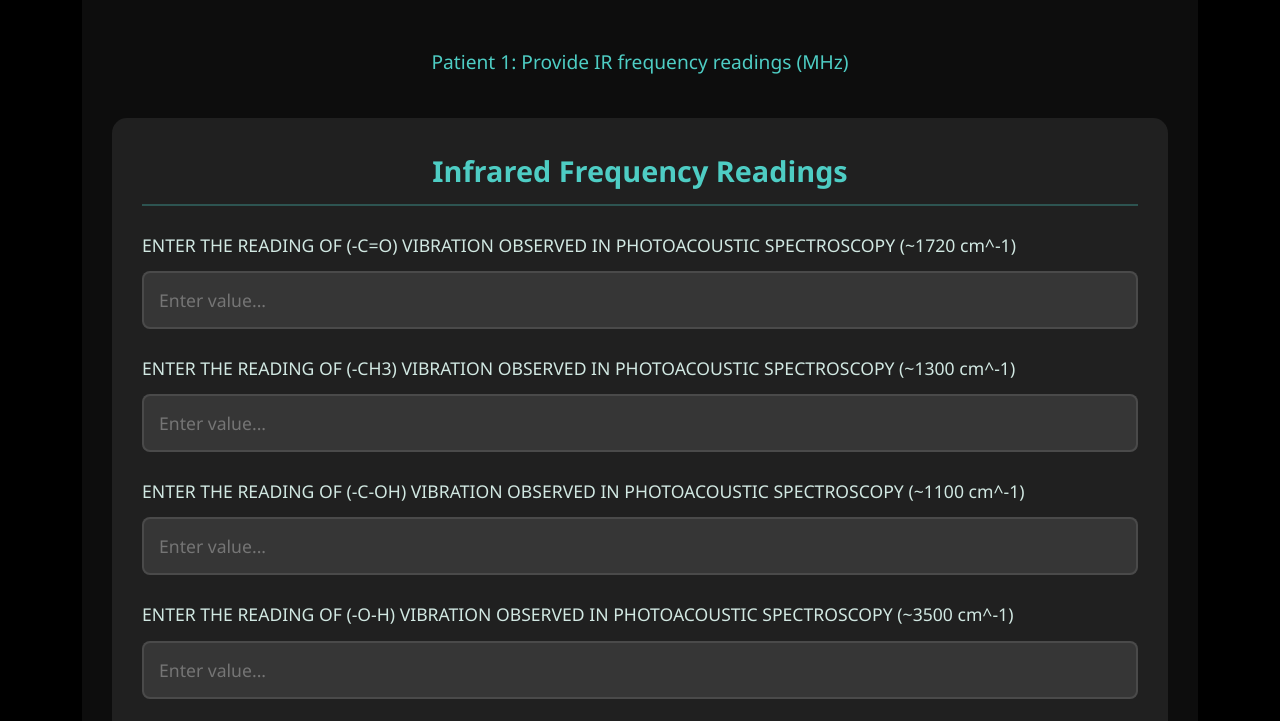
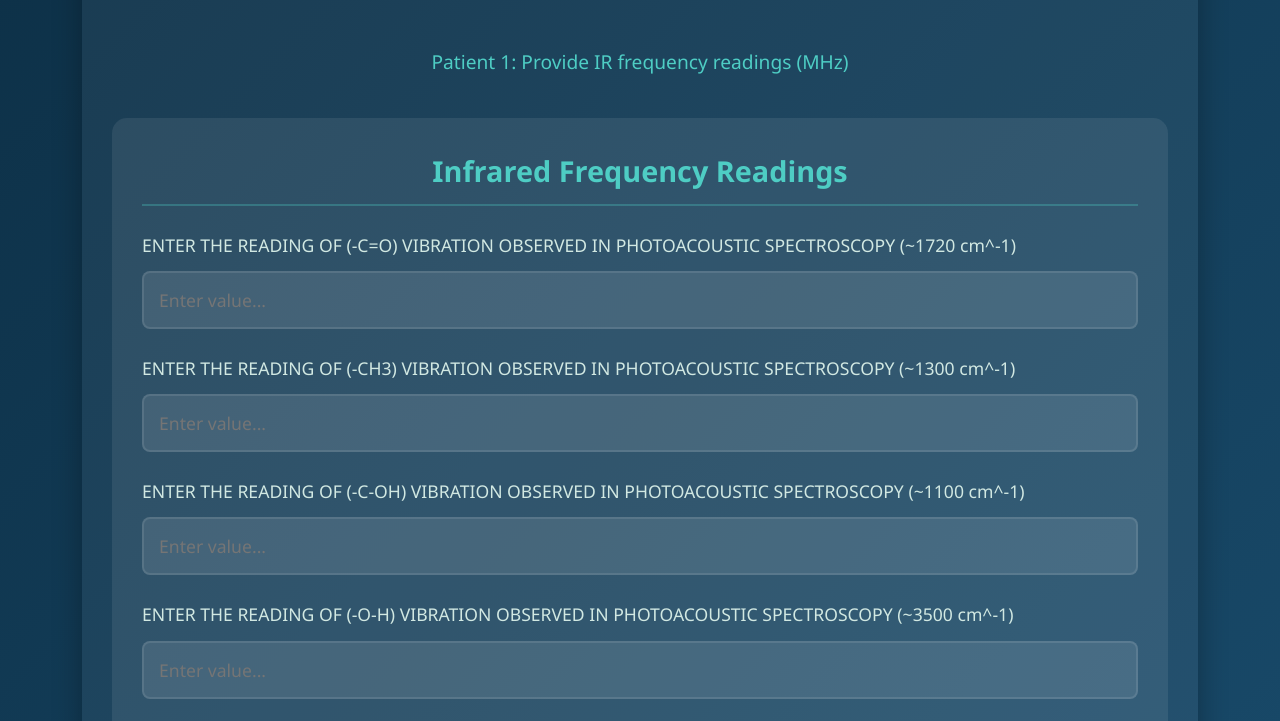
Before and after one commit to avisinha1711-bi/PragnaAI-Model, a plain HTML site: page index.html in a window 1280 px wide. Shown: the part 315-1036 px from the top of the page. Drawn offline with Linux system fonts and the light colour scheme; no server answers.

Commit message:
Update index.html

```diff
--- a/index.html
+++ b/index.html
@@ -14,7 +14,7 @@
         }
 
         body {
-            background: #000000; /* Changed to plain black */
+            background: linear-gradient(135deg, #0c2e44 0%, #1a4d6e 100%);
             color: #f5f5f5;
             line-height: 1.6;
             min-height: 100vh;
```
